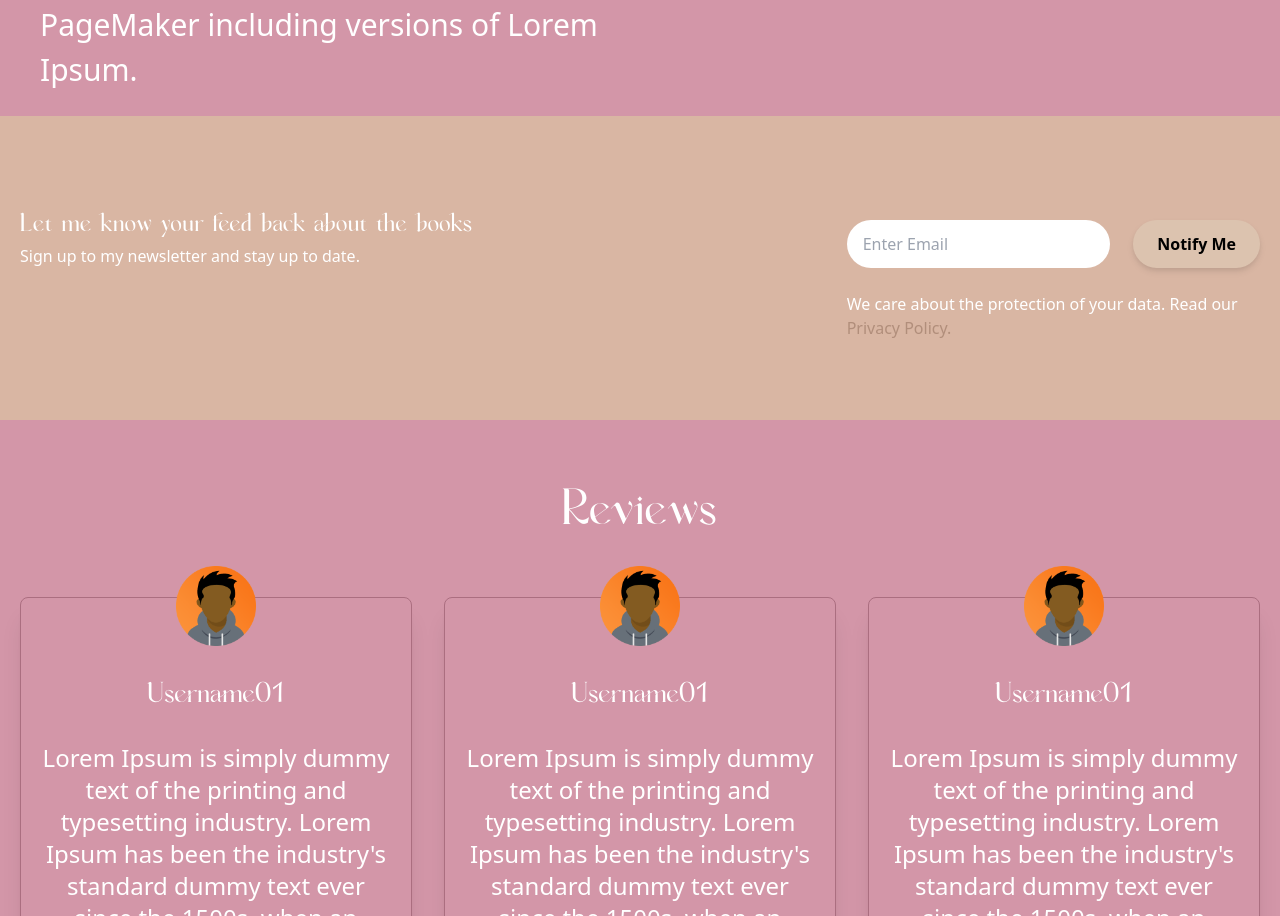
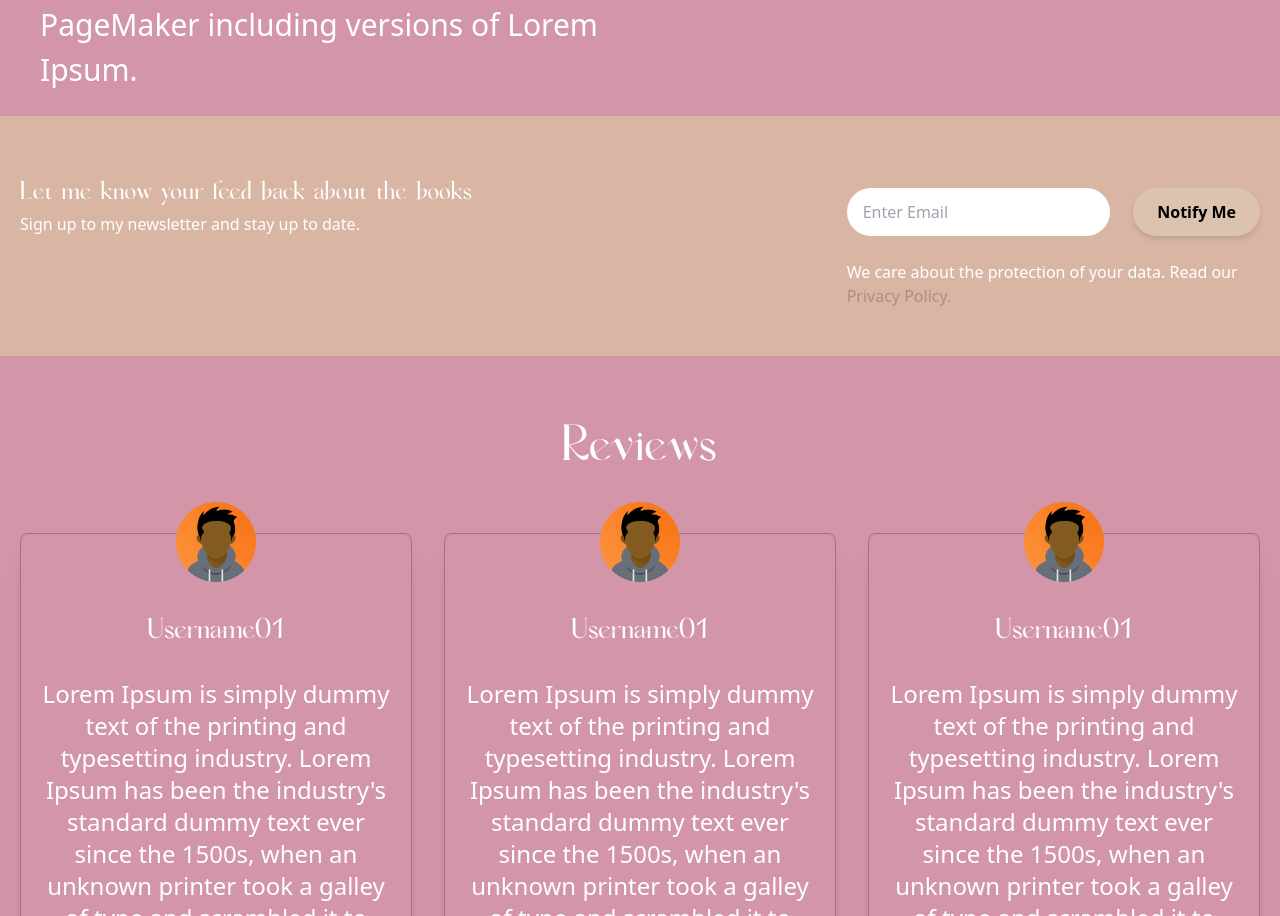
Before and after one commit to Ubaton/book-portfolio, a React (Create React App) app: page / in a window 1280 px wide. Shown: the part 2712-3628 px from the top of the page. Built offline with nearby package versions, Linux system fonts and the light colour scheme.

Commit message:
v-1.0.13

```diff
--- a/src/components/Newsletter.jsx
+++ b/src/components/Newsletter.jsx
@@ -2,7 +2,7 @@ import React from 'react'
 
 const Newsletter = () => {
   return (
-    <div className='w-full py-16 text-white bg-brown-500 px-4'>
+    <div className='w-full py-8 text-white bg-brown-500 px-4'>
       <div className='max-w-[1240px] mx-auto grid lg:grid-cols-3'>
         <div className='lg:col-span-2 my-6'>
           <h1 className='font-vng text-[20px] md:text-4xl sm:text-3xl text-2xl'>Let me know your feed back about the books</h1>
```
